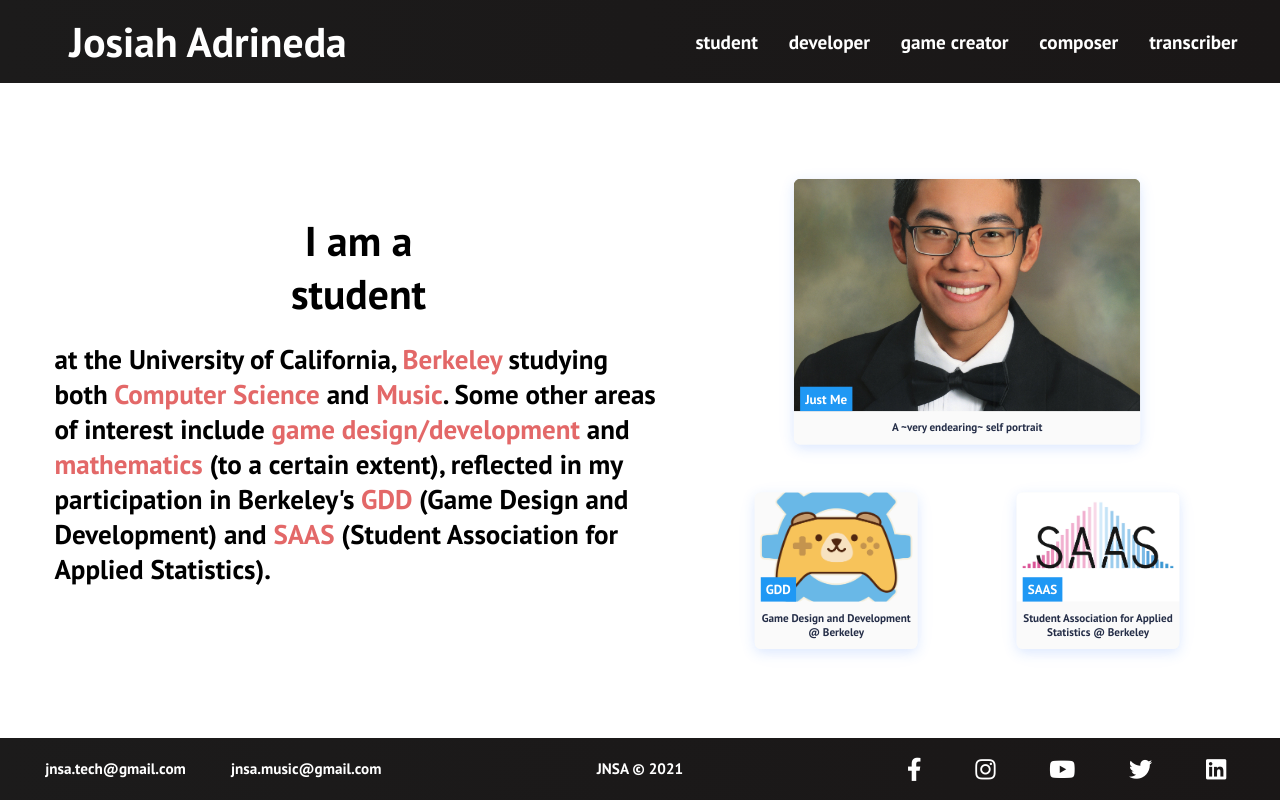
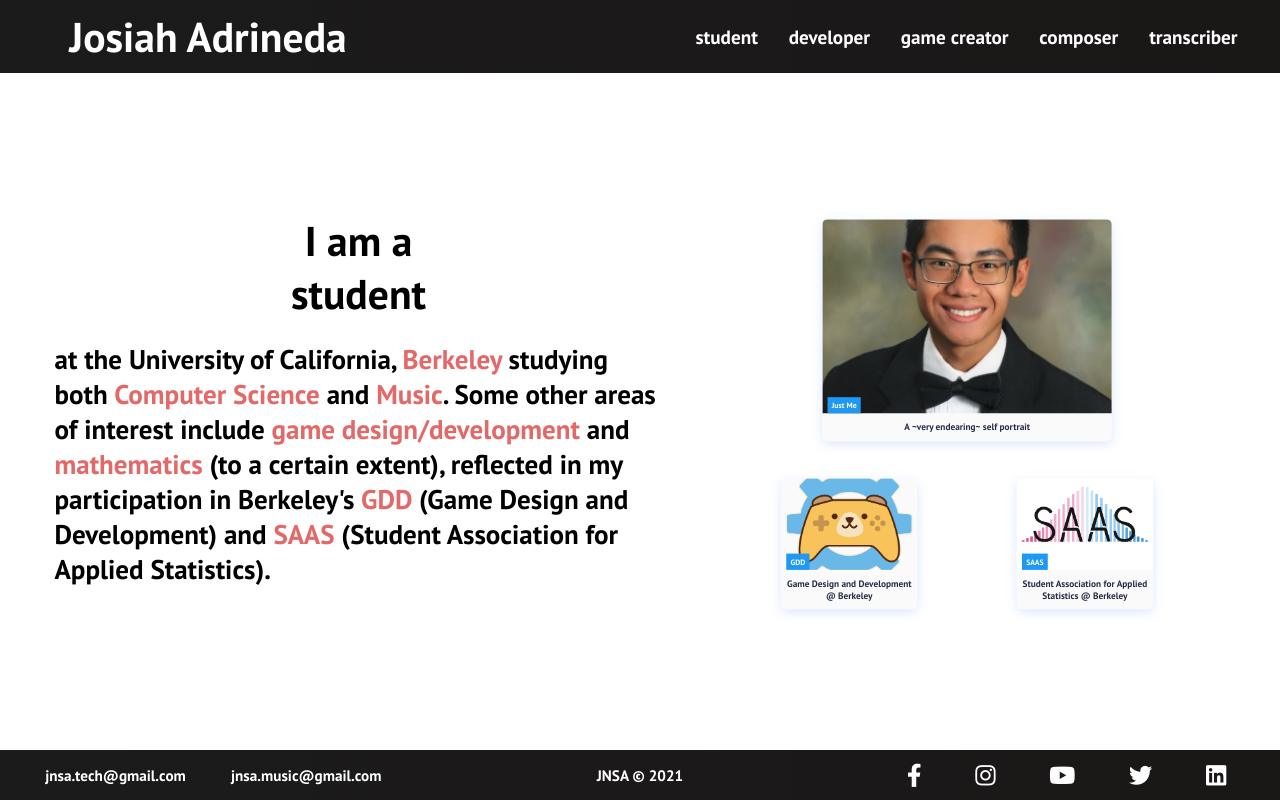
Before and after one commit to josiahadrineda/Personal-Website, a React (Create React App) app: page / in a window 1280 px wide. Built offline with nearby package versions, Linux system fonts and the light colour scheme.

Commit message:
Additional screen orientation fixes

```diff
--- a/src/Cardsets.js
+++ b/src/Cardsets.js
@@ -48,7 +48,9 @@ const gameCreatorCardset = [
             text="A pixelated, sci-fi, rogue-like battle royale soon to be released on Steam!"
             label="Dungeonlite Duelers"
             path="https://www.youtube.com/watch?v=BvCkC4JqId8&ab_channel=PixelPerfectStudios"
-        />,
+        />
+    ],
+    [
         <CardItem
             key="Secret Satan"
             src="images/game creator/secretsatan.png"
@@ -66,7 +68,9 @@ const composerCardset = [
             text="(Unreleased) Dungeonlite Duelers Soundtrack"
             label="Dungeonlite Duelers OST"
             path="https://drive.google.com/drive/folders/1HLdtismo0fRQQ56rmBM0zcTZj7dbns6_?usp=sharing"
-        />,
+        />
+    ],
+    [
         <CardItem
             key="Christmas Time Is Here"
             src="images/composer/christmastimeishere.jpg"
@@ -82,14 +86,16 @@ const transcriberCardset = [
         <CardItem
             key="Discovery of Gravitation"
             src="images/transcriber/gravityrush.jpg"
-            text="Discovery of Gravitation by Kohei Tanaka"
+            text="Discovery of Gravitation by Kohei Tanaka for Gravity Rush/Daze"
             label="Gravity Rush/Daze"
             path="https://www.youtube.com/watch?v=U7S4ZV7Mdkg&ab_channel=JosiahAdrineda"
-        />,
+        />
+    ],
+    [
         <CardItem
             key="Fossil Falls"
             src="images/transcriber/supermarioodyssey.jpg"
-            text="Fossil Falls (Cascade Kingdom) by Naoto Kubo"
+            text="Fossil Falls (Cascade Kingdom) by Naoto Kubo for Super Mario Odyssey"
             label="Super Mario Odyssey"
             path="https://www.youtube.com/watch?v=Arvs8IBdTq0&ab_channel=JosiahAdrineda"
         />
--- a/src/components/Cards.css
+++ b/src/components/Cards.css
@@ -18,13 +18,11 @@
 
   .cards__wrapper {
     position: relative;
-    margin: 50px 0 45px;
   }
 
   .cards__items {
     display: flex;
     flex-flow: row;
-    margin-bottom: 24px;
   }
 
   .cards__item {
@@ -66,7 +64,7 @@
     margin-left: 10px;
     padding: 6px 8px;
     max-width: 100%;
-    font-size: calc(1vh + 1vw);
+    font-size: calc(1.2vh + 0.4vw);
     font-weight: 700;
     color: #fff;
     background-color: #1f98f4;
@@ -188,7 +186,7 @@
 
     .cards__wrapper {
       display: flex;
-      flex-flow: row;
+      flex-flow: column;
       position: relative;
       margin: 50px 0 45px;
     }
@@ -196,8 +194,6 @@
     .cards__items {
       display: flex;
       flex-flow: row;
-      margin-bottom: 24px;
-      margin: -1vw 1vw;
     }
 
     .cards__item {
@@ -205,6 +201,10 @@
       flex: 1;
       margin: -2rem 1rem;
       border-radius: 10px;
+    }
+
+    .cards__item__link {
+      transform: scale(0.7);
     }
   }
 
@@ -236,7 +236,7 @@
         display: flex;
         flex-flow: row;
         margin-bottom: 24px;
-        margin: 1vh 1vw;
+        margin: -0.5vh 1vw;
       }
 
       .cards__item {
@@ -247,6 +247,6 @@
       }
 
       .cards__item__link {
-        transform: scale(0.7);
+        transform: scale(0.65);
       }
   }
--- a/src/components/Footer.css
+++ b/src/components/Footer.css
@@ -1,12 +1,12 @@
 .footer-container {
     background: linear-gradient(90deg, rgb(28, 27, 27) 0%, rgb(26, 23, 23) 100%);
-    height: calc(3vh + 3vw);
+    height: calc(3vh + 2vw);
     width: 100%;
     display: flex;
     justify-content: space-between;
     align-items: center;
     position: fixed;
-    top: calc(100vh - 3vh - 3vw);
+    top: calc(100vh - 3vh - 2vw);
     z-index: 999;
 }
 
--- a/src/components/Navbar.css
+++ b/src/components/Navbar.css
@@ -4,7 +4,7 @@
 
 .navbar {
     background: linear-gradient(90deg, rgb(28, 27, 27) 0%, rgb(26, 23, 23) 100%);
-    height: calc(4vh + 4vw);
+    height: calc(3.5vh + 3.5vw);
     width: 100%;
     display: flex;
     justify-content: center;
@@ -19,7 +19,7 @@
     display: flex;
     justify-content: center;
     align-items: center;
-    height: calc(4vh + 4vw);
+    height: calc(3.5vh + 3.5vw);
     max-width: 1500px;
 }
 
@@ -50,7 +50,7 @@
 }
 
 .nav-item {
-    height: calc(4vh + 4vw);
+    height: calc(3.5vh + 3.5vw);
     cursor: pointer;
 }
 
@@ -60,14 +60,14 @@
     justify-content: center;
     align-items: center;
     text-decoration: none;
-    height: calc(4vh + 4vw);
+    height: calc(3.5vh + 3.5vw);
     margin: 0 calc(0.5vh + 0.5vw);
 }
 
 .nav-anchors:hover {
     border-bottom: 4px solid #fff;
     transition: all 0.2s ease-out;
-    height: calc(4vh + 4vw);
+    height: calc(3.5vh + 3.5vw);
 }
 
 .nav-anchors-text {
@@ -97,7 +97,7 @@
         width: 100%;
         height: 90vh;
         position: absolute;
-        top: calc(4vh + 4vw);
+        top: calc(3.5vh + 3.5vw);
         left: -110%;
         opacity: 1;
         transition: all 0.5s ease;
@@ -126,7 +126,7 @@
         text-align: center;
         width: 100%;
         display: table;
-        height: calc(4vh + 4vw);
+        height: calc(3.5vh + 3.5vw);
     }
 
     .nav-anchors.white {
@@ -134,7 +134,7 @@
         text-align: center;
         width: 100%;
         display: table;
-        height: calc(4vh + 4vw);
+        height: calc(3.5vh + 3.5vw);
     }
 
     .nav-anchors:hover {
@@ -142,7 +142,7 @@
         color: #242424;
         text-align: center;
         border-radius: 0;
-        height: calc(4vh + 4vw);
+        height: calc(3.5vh + 3.5vw);
     }
 
     .nav-anchors.white:hover {
@@ -150,7 +150,7 @@
         color: #fff;
         text-align: center;
         border-radius: 0;
-        height: calc(4vh + 4vw);
+        height: calc(3.5vh + 3.5vw);
     }
 
     .menu-icon {
--- a/src/components/Section.css
+++ b/src/components/Section.css
@@ -56,8 +56,9 @@
 
 @media screen and (max-width: 420px) {
     .section-content {
+        position: relative;
         display: flex;
-        flex-direction: column;
+        flex-flow: column;
         scroll-snap-align: start;
         justify-content: center;
         align-items: center;
@@ -69,17 +70,20 @@
     }
 
     .section-info {
+        position: absolute;
+        bottom: 25vh;
         display: flex;
         flex-direction: column;
         justify-content: center;
         align-items: center;
         width: 100%;
-        margin-bottom: calc(-4vh - 4vw);
         transform: scale(0.85);
     }
 
     .section-works {
-        margin-top: calc(-4vh - 4vw);
+        position: absolute;
+        top: 35vh;
+        transform: scale(0.9);
     }
 }
 
@@ -107,7 +111,7 @@
     }
 
     .section-works {
-        margin-bottom: calc(4vh + 4vw)
+        margin-bottom: calc(8vh + 8vw)
     }
 }
 
@@ -140,6 +144,7 @@
         align-items: center;
         max-height: 100%;
         width: 100%;
+        transform: scale(0.9);
     }
 
     .subtitle {
```
Also changed, not shown: 1 other file (tests, documents, lock files or other folders).
